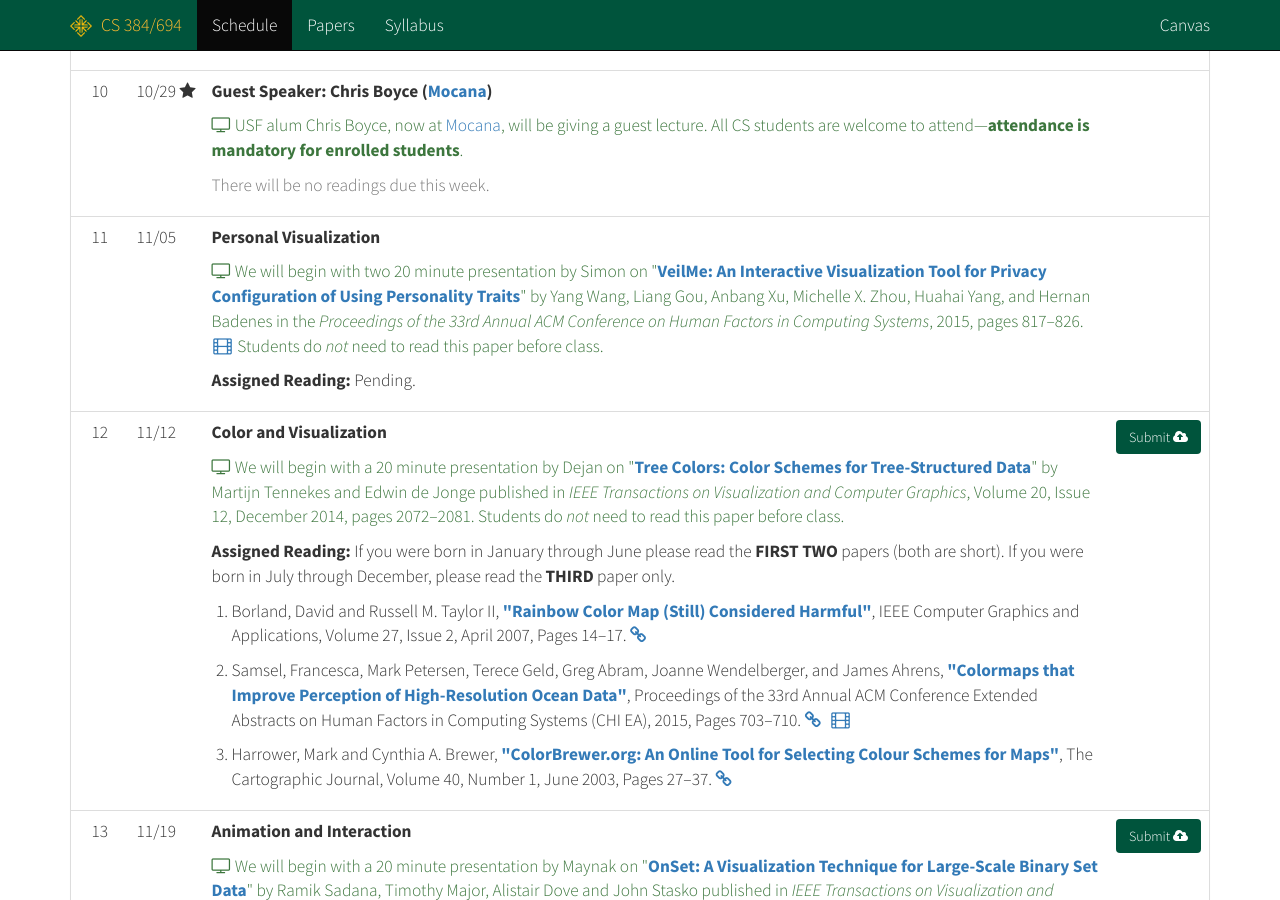
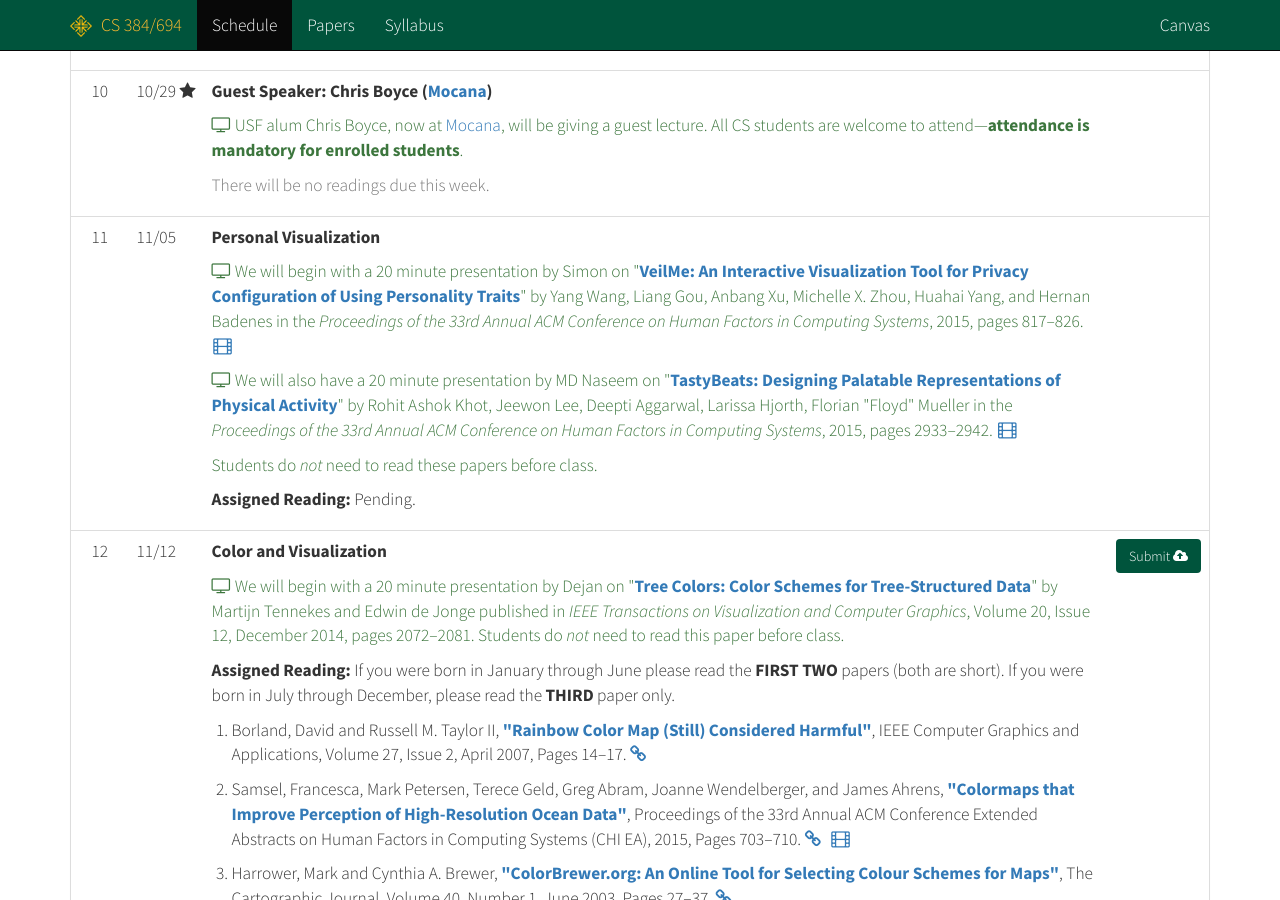
Before and after one commit to cs694/fall2015, a Jekyll site: the page built from schedule.html, in a window 1280 px wide and 900 px high, scrolled down 2951 px. Built offline with Jekyll 4.4.1, drawn with Linux system fonts in a browser that asks for light colours; Markdown is read by kramdown in place of the engine named in the settings.

Commit message:
Updating week 11.

```diff
--- a/_data/schedule.yml
+++ b/_data/schedule.yml
@@ -160,7 +160,7 @@
   date : 2015-10-08
   info : 'Graph Visualization'
   link : 'https://usfca.instructure.com/courses/1555423/quizzes/2290675'
-  gray : false
+  iffy : true
   flag : false
   todo : '<p class="text-success"><i class="fa fa-television"></i> We will begin with a 20 minute presentation by Kaynat on "<strong><a href="http://dx.doi.org/10.1109/TVCG.2012.189">A User Study on Curved Edges in Graph Visualization</a></strong>" by Kai Xu, Chris Rooney, Peter Passmore, Dong-Han Ham, and Phong H. Nguyen published in <em>IEEE Transactions on Visualization and Computer Graphics</em>, Volume 18, Issue 12, December 2012, pages 2449&ndash;2456. Students do <em>not</em> need to read this paper before class.</p> <p><strong>Assigned Reading:</strong> If you were born in January through June please read the <strong>FIRST</strong> paper. If you were born in July through December, please read the <strong>SECOND</strong> paper.</p>'
   read :
@@ -222,7 +222,7 @@
   info : 'Personal Visualization'
   gray : false
   flag : false
-  todo : '<p class="text-success"><i class="fa fa-television"></i> We will begin with two 20 minute presentation by Simon on "<strong><a href="http://dx.doi.org/10.1145/2702123.2702293">VeilMe: An Interactive Visualization Tool for Privacy Configuration of Using Personality Traits</a></strong>" by Yang Wang, Liang Gou, Anbang Xu, Michelle X. Zhou, Huahai Yang, and Hernan Badenes in the <em>Proceedings of the 33rd Annual ACM Conference on Human Factors in Computing Systems</em>, 2015, pages 817&ndash;826. <a href="https://www.youtube.com/watch?v=FzuKiP4B1Tg"><i class="fa fa-fw fa-film"></i></a> Students do <em>not</em> need to read this paper before class.</p><p><strong>Assigned Reading:</strong> Pending.</p>'
+  todo : '<p class="text-success"><i class="fa fa-television"></i> We will begin with a 20 minute presentation by Simon on "<strong><a href="http://dx.doi.org/10.1145/2702123.2702293">VeilMe: An Interactive Visualization Tool for Privacy Configuration of Using Personality Traits</a></strong>" by Yang Wang, Liang Gou, Anbang Xu, Michelle X. Zhou, Huahai Yang, and Hernan Badenes in the <em>Proceedings of the 33rd Annual ACM Conference on Human Factors in Computing Systems</em>, 2015, pages 817&ndash;826.&nbsp;<a href="https://www.youtube.com/watch?v=FzuKiP4B1Tg"><i class="fa fa-fw fa-film"></i></a></p> <p class="text-success"><i class="fa fa-television"></i> We will also have a 20 minute presentation by MD Naseem on "<strong><a href="http://dx.doi.org/10.1145/2702123.2702197">TastyBeats: Designing Palatable Representations of Physical Activity</a></strong>" by Rohit Ashok Khot, Jeewon Lee, Deepti Aggarwal, Larissa Hjorth, Florian "Floyd" Mueller in the <em>Proceedings of the 33rd Annual ACM Conference on Human Factors in Computing Systems</em>, 2015, pages 2933&ndash;2942. <a href="https://www.youtube.com/watch?v=RRKR0dekPxo"><i class="fa fa-fw fa-film"></i></a></p><p class="text-success">Students do <em>not</em> need to read these papers before class.</p><p><strong>Assigned Reading:</strong> Pending.</p>'
 
 - week : 12
   date : 2015-11-12
```
